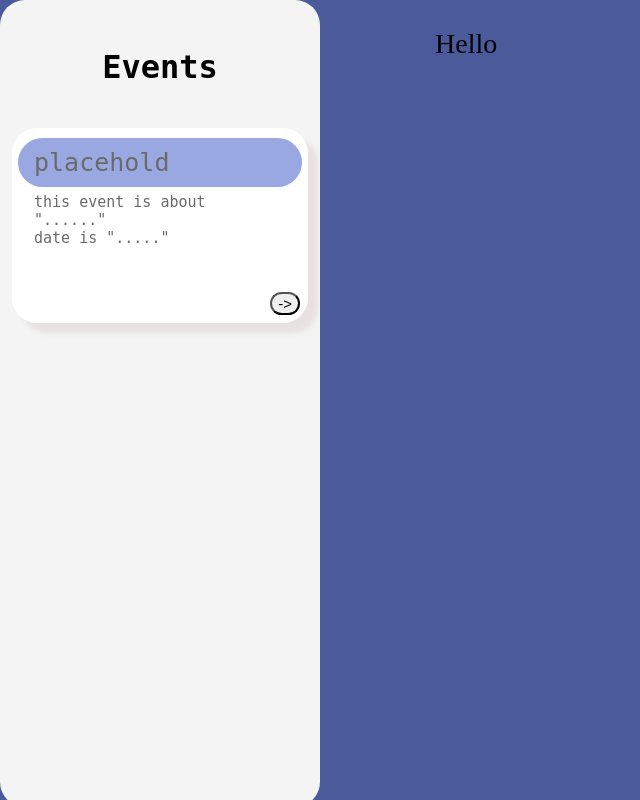
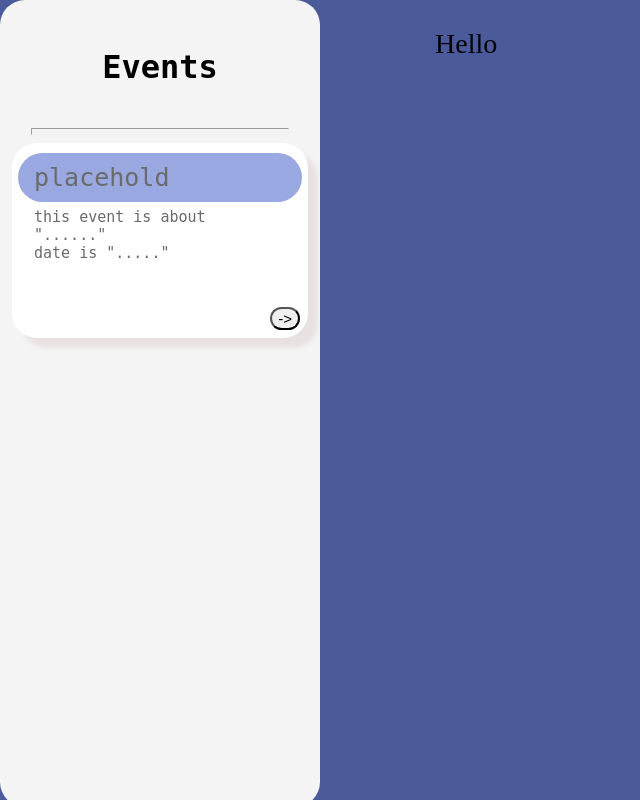
Before and after one commit to Discord-ian/ProtestTools, a Flask app: template ProtestTools/templates/event_viewer.html in a window 1280 px wide. Shown: the whole page, without its empty margins (0-640 px from the left). Run offline with Flask 3, Linux system fonts and the light colour scheme; the template is opened without the code that fills it, so the values that code supplies are empty; parts of the project's set-up code (start-up, migrations or seed data) failed here and were passed over; some libraries are stand-ins or nearby versions.

Commit message:
Change CSS stuff

```diff
--- a/ProtestTools/templates/event_viewer.html
+++ b/ProtestTools/templates/event_viewer.html
@@ -19,7 +19,10 @@
 
         }
         .line{
-            border-bottom: 2px rgb(154,168,226);
+            color: rgb(154,168,226);
+            height: 5px;
+            box-shadow: none;
+            width: 80%
         }
         .eventbar_container{
             position:relative;
@@ -79,7 +82,7 @@
 <body>
     <div class="eventbar">
         <h1>Events</h1>
-        <div class="line"></div>
+        <hr class="line">
         <div class="eventbar_container">
             <a>placehold</a>
             <div class ="event_info">
```
